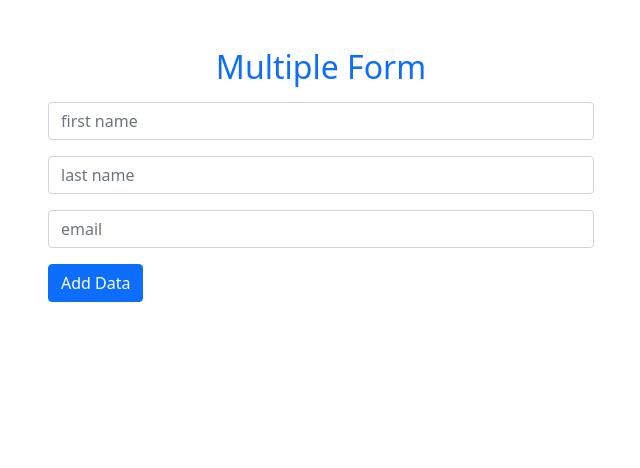
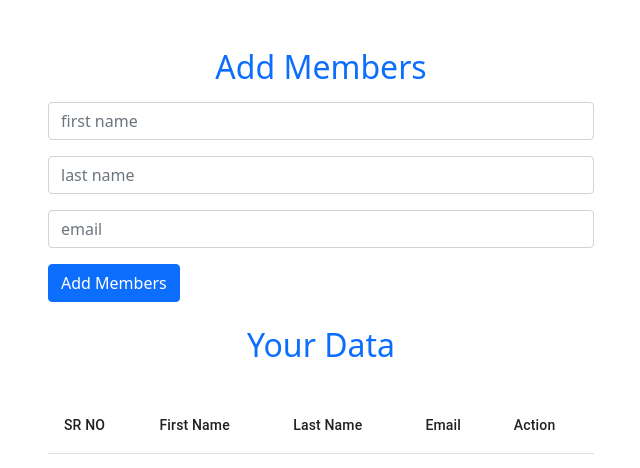
Before and after one commit to parthsinghblaze/5th-jan-react, a React (Create React App) app: page / in a window 1280 px wide. Shown: the top 468 px of the page, without its empty margins (319-959 px from the left). Built offline with nearby package versions, Linux system fonts and the light colour scheme.

Commit message:
insert and delete

```diff
--- a/package.json
+++ b/package.json
@@ -3,11 +3,15 @@
   "version": "0.1.0",
   "private": true,
   "dependencies": {
+    "@emotion/react": "^11.8.1",
+    "@emotion/styled": "^11.8.1",
+    "@mui/material": "^5.4.3",
     "@testing-library/jest-dom": "^5.16.2",
     "@testing-library/react": "^12.1.2",
     "@testing-library/user-event": "^13.5.0",
     "react": "^17.0.2",
     "react-dom": "^17.0.2",
+    "react-icons": "^4.3.1",
     "react-scripts": "5.0.0",
     "web-vitals": "^2.1.4"
   },
--- a/src/App.js
+++ b/src/App.js
@@ -1,5 +1,5 @@
 import React, { Component } from "react";
-import Main from "./handlingMultipleForm/Main";
+import Main from "./insertdeleteformhandle/Main";
 function App() {
   return <Main />;
 }
--- /dev/null
+++ b/src/insertdeleteformhandle/Main.jsx
@@ -0,0 +1,105 @@
+import React, { useState } from "react";
+import TableList from "./TableList";
+import Table from "@mui/material/Table";
+import TableBody from "@mui/material/TableBody";
+import TableCell from "@mui/material/TableCell";
+import TableContainer from "@mui/material/TableContainer";
+import TableHead from "@mui/material/TableHead";
+import TableRow from "@mui/material/TableRow";
+
+function Main() {
+  const [formValue, setFormValue] = useState({
+    firstName: "",
+    lastName: "",
+    email: "",
+  });
+
+  const [tableData, setTableData] = useState([]);
+
+  function handleChange(e) {
+    const { name, value } = e.target;
+    setFormValue({
+      ...formValue,
+      id: new Date().getTime().toString(),
+      [name]: value,
+    });
+  }
+
+  function handleSubmit(e) {
+    e.preventDefault();
+    setTableData([...tableData, formValue]);
+    setFormValue({ firstName: "", lastName: "", email: "" });
+  }
+
+  function handleDelete(deletedId) {
+    let filteredTableData = tableData.filter((item) => item.id !== deletedId);
+    setTableData(filteredTableData);
+  }
+
+  return (
+    <div className="container py-5">
+      <div className="row">
+        <div className="col-md-6 offset-md-3">
+          <h2 className="text-primary text-center">Add Members</h2>
+          <input
+            type="text"
+            className="form-control my-3"
+            placeholder="first name"
+            value={formValue.firstName}
+            name="firstName"
+            onChange={handleChange}
+          />
+          <input
+            type="text"
+            className="form-control my-3"
+            placeholder="last name"
+            value={formValue.lastName}
+            name="lastName"
+            onChange={handleChange}
+          />
+          <input
+            type="text"
+            className="form-control my-3"
+            placeholder="email"
+            value={formValue.email}
+            name="email"
+            onChange={handleChange}
+          />
+          <button className="btn btn-primary" onClick={handleSubmit}>
+            Add Members
+          </button>
+        </div>
+        <div className="col-md-6 offset-md-3">
+          <h2 className="text-center text-primary py-4">Your Data</h2>
+          <TableContainer>
+            <Table>
+              <TableHead>
+                <TableRow>
+                  <TableCell>SR NO</TableCell>
+                  <TableCell> First Name </TableCell>
+                  <TableCell> Last Name </TableCell>
+                  <TableCell> Email </TableCell>
+                  <TableCell> Action </TableCell>
+                </TableRow>
+              </TableHead>
+              <TableBody>
+                {tableData.map((item, index) => {
+                  return (
+                    <TableList
+                      {...item}
+                      index={index}
+                      handleDelete={handleDelete}
+                      key={item.id}
+                    />
+                  );
+                })}
+              </TableBody>
+            </Table>
+          </TableContainer>
+        </div>
+      </div>
+    </div>
+  );
+}
+
+export default Main;
--- /dev/null
+++ b/src/insertdeleteformhandle/TableList.jsx
@@ -0,0 +1,29 @@
+import React from "react";
+import IconButton from "@mui/material/IconButton";
+import TableCell from "@mui/material/TableCell";
+import TableRow from "@mui/material/TableRow";
+
+import { AiOutlineDelete } from "react-icons/ai";
+
+function TableList({ index, id, firstName, lastName, email, handleDelete }) {
+  return (
+    <TableRow>
+      <TableCell>{index + 1}</TableCell>
+      <TableCell>{firstName}</TableCell>
+      <TableCell> {lastName} </TableCell>
+      <TableCell>{email}</TableCell>
+      <TableCell>
+        {" "}
+        <IconButton
+          onClick={() => handleDelete(id)}
+          variant="contained"
+          color="error"
+        >
+          <AiOutlineDelete />
+        </IconButton>{" "}
+      </TableCell>
+    </TableRow>
+  );
+}
+
+export default TableList;
```
Also changed, not shown: Date.html (added, +30 -0 lines), 1 other file (tests, documents, lock files or other folders).
